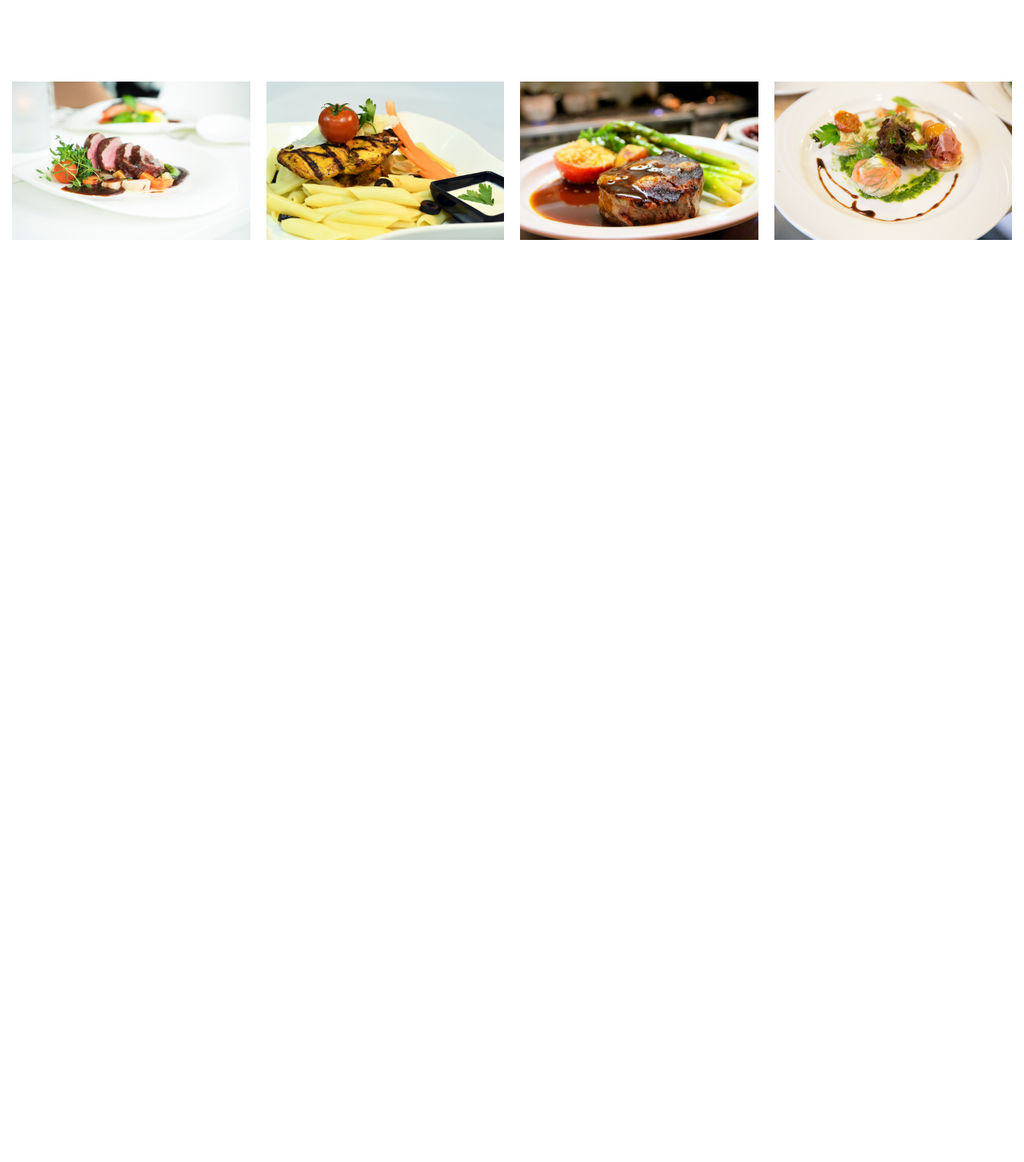
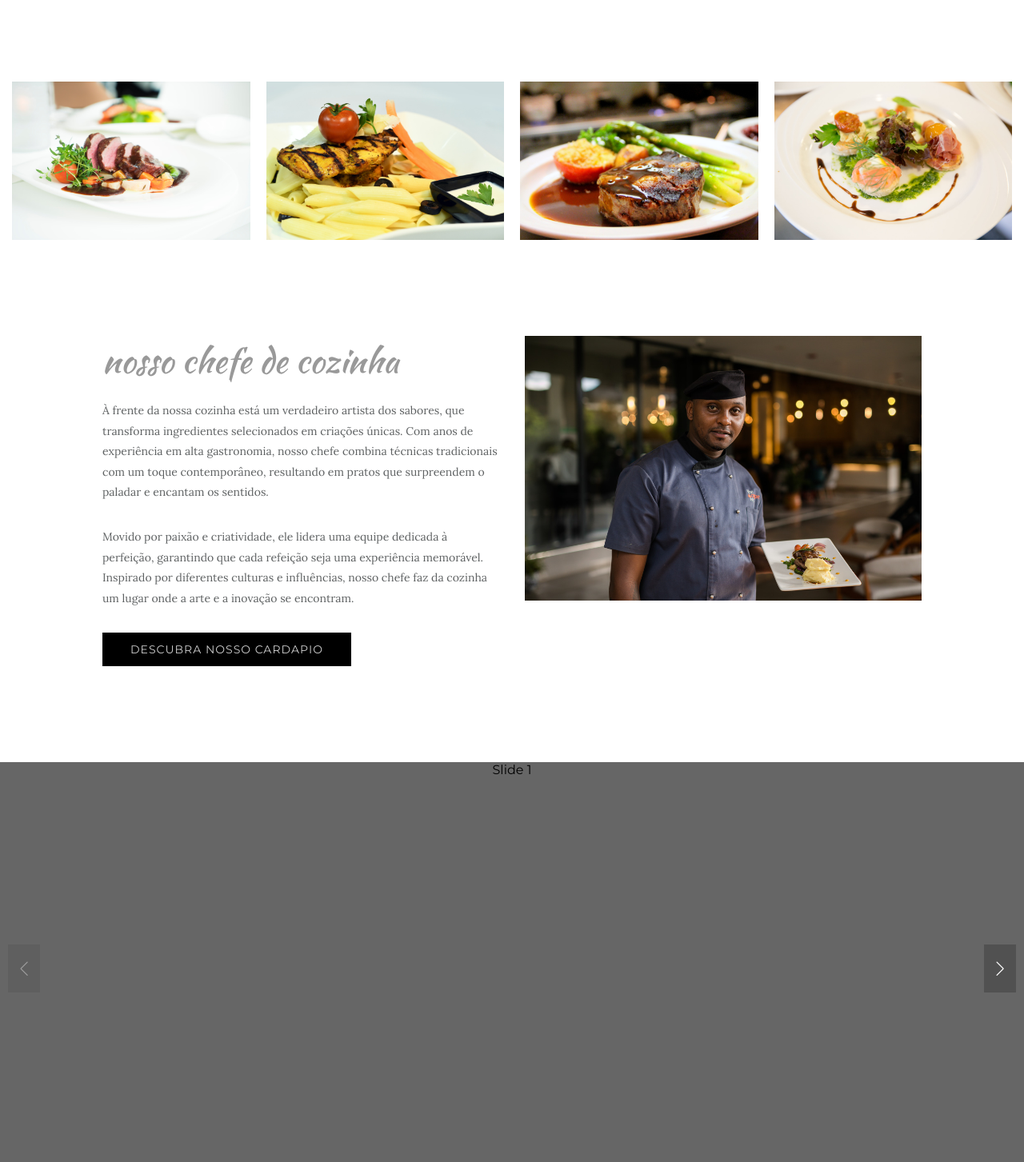
Before and after one commit to ifatinha/oshine, a plain HTML site: page pages/about.html in a window 1280 px wide. Shown: the part 1431-2884 px from the top of the page at 80% size. Before the commit the page ends 1731 px from the top, so only its background shows below. Drawn offline with nearby package versions, Linux system fonts and the light colour scheme.

Commit message:
slide section about

```diff
--- a/assets/sass/components/_button.scss
+++ b/assets/sass/components/_button.scss
@@ -116,7 +116,7 @@
     padding       : 12px 35px;
     text-align    : center;
     text-transform: uppercase;
-    transition    : 0.3s all linear;
+    transition    : .5s ease-in-out;
 
     &:hover {
         @include apply-color(second-color);
--- a/assets/sass/pages/_pages.scss
+++ b/assets/sass/pages/_pages.scss
@@ -31,3 +31,25 @@
         position: relative;
     }
 }
+
+.about__slide {
+    overflow: hidden;
+
+    .swiper {
+        @include devices-large-screens() {
+            height: 500px;
+        }
+    }
+
+    &-arrow {
+        background: rgba(0, 0, 0, 0.2);
+        height    : 60px !important;
+        width     : 40px !important;
+
+        &::after {
+            @include apply-color(primary-color);
+
+            font-size: get-font-size(18) !important;
+        }
+    }
+}
--- a/assets/script/modules/carousel.js
+++ b/assets/script/modules/carousel.js
@@ -1,6 +1,6 @@
 import Swiper from "https://cdn.jsdelivr.net/npm/swiper@11/swiper-bundle.min.mjs";
 
-export const initializeSwiper = new Swiper("#homeCarousel", {
+const initializeSwiperHome = new Swiper("#homeCarousel", {
   autoplay: {
     delay: 3000,
     disableOnInteraction: false,
@@ -13,3 +13,16 @@ export const initializeSwiper = new Swiper("#homeCarousel", {
   speed: 2000,
   spaceBetween: 30,
 });
+
+const initializeAboutSlide = new Swiper("#swiperAboutSlide", {
+  direction: "vertical",
+  slidesPerView: 1,
+  pagination: {
+    el: "#swipeAboutSlidePagination",
+    clickable: true,
+  },
+  navigation: {
+    nextEl: "#aboutSlideNext",
+    prevEl: "#aboutSlidePrev",
+  },
+});
--- a/pages/about.html
+++ b/pages/about.html
@@ -180,7 +180,7 @@
     <section class="section">
         <div class="container">
             <div class="section__row">
-                <img src="../assets/images/about-chef-01.jpg" alt="Chef">
+                <img src="../assets/images/about-chef-01.jpg" alt="The Chef">
                 <div class="section__content">
                     <h1>Nossa história</h1>
                     <p>Nossa jornada começou com a paixão por criar experiências únicas através da gastronomia.
@@ -229,56 +229,40 @@
         </div>
     </section>
 
-    <!--
-
-
-    <section class="about-gallery">
-        <div class="gallery-container">
-            <div class="about-gallery_item">
-                <img src="./../images/about-galeria-01.jpg" alt="Food">
-                <div class="about-gallery_overlay">
-                    <img src="./../images/plus_icon.png" alt="Icone">
-                    <a href="./"><i class="fa-regular fa-heart"></i> 255</a>
+    <section class="section">
+        <div class="container">
+            <div class="section__row">
+                <div class="section__content">
+                    <h1>nosso chefe de cozinha</h1>
+                    <p>À frente da nossa cozinha está um verdadeiro artista dos sabores, que transforma ingredientes
+                        selecionados em criações únicas. Com anos de experiência em alta gastronomia, nosso chefe
+                        combina técnicas tradicionais com um toque contemporâneo, resultando em pratos que surpreendem o
+                        paladar e encantam os sentidos.
+                    </p>
+                    <p>Movido por paixão e criatividade, ele lidera uma equipe dedicada à perfeição, garantindo que cada
+                        refeição seja uma experiência memorável. Inspirado por diferentes culturas e influências, nosso
+                        chefe faz da cozinha um lugar onde a arte e a inovação se encontram.
+                    </p>
+                    <a href="./" class="btn-default">Descubra nosso cardapio</a>
                 </div>
-            </div>
-            <div class="about-gallery_item">
-                <img src="./../images/about-galeria-02.jpg" alt="Food">
-                <div class="about-gallery_overlay">
-                    <img src="./../images/plus_icon.png" alt="Icone">
-                    <a href="./"><i class="fa-regular fa-heart"></i> 155</a>
-                </div>
-            </div>
-            <div class="about-gallery_item">
-                <img src="./../images/about-galeria-03.jpg" alt="Food">
-                <div class="about-gallery_overlay">
-                    <img src="./../images/plus_icon.png" alt="Icone">
-                    <a href="./"><i class="fa-regular fa-heart"></i> 125</a>
-                </div>
-            </div>
-            <div class="about-gallery_item">
-                <img src="./../images/about-galeria-04.jpg" alt="Food">
-                <div class="about-gallery_overlay">
-                    <img src="./../images/plus_icon.png" alt="Icone">
-                    <a href="./"><i class="fa-regular fa-heart"></i> 355</a>
-                </div>
+                <img src="../assets/images/about-chef-02.jpg" alt="The Chef">
             </div>
         </div>
     </section>
 
-    <section class="section">
-        <div class="container about-content">
-            <div class="about-text">
-                <h1>nosso chefe de cozinha</h1>
-                <p>Ut nec hinc dolor possim. Ea mei nostrum imperdiet deterruisset, mei ludus efficiendi ei. Sea summo
-                    mazim ex, ea errem eleifend definitionem vim. Ut nec hinc dolor possim.</p>
-                <p>Mei ludus efficiendi ei. Sea summo mazim ex, ea errem eleifend definitionem vim. Ut nec hinc dolor
-                    possim. Ea mei nostrum imperdiet deterruisset, mei ludus efficiendi ei. Sea summo mazim ex, ea errem
-                    eleifend definitionem vim. </p>
-                <a href="./">Descubra nosso cardapio</a>
+    <section class="about__slide">
+        <div class="swiper" id="swiperAboutSlide">
+            <div class="swiper-wrapper">
+                <div class="swiper-slide">Slide 1</div>
+                <div class="swiper-slide">Slide 2</div>
+                <div class="swiper-slide">Slide 3</div>
             </div>
-            <img src="./../images/about-chef-02.jpg" alt="The Chef">
+            <div class="swiper-button-next about__slide-arrow" id="aboutSlideNext"></div>
+            <div class="swiper-button-prev about__slide-arrow" id="aboutSlidePrev"></div>
         </div>
     </section>
+
+    <!--
 
     <section class="about-slide">
         <div class="slide-item slide-bg-1">
@@ -332,6 +316,7 @@
     <script src="https://kit.fontawesome.com/09fa9cee0a.js" crossorigin="anonymous"></script>
     <script src="../assets/script/script.js" type="module"></script>
     <script src="../assets/script/modules/stickyMenu.js"></script>
+    <script type="module" src="../assets/script/modules/carousel.js"></script>
 </body>
 
 </html>
```
Also changed, not shown: assets/style/main.css, 1 other file.
